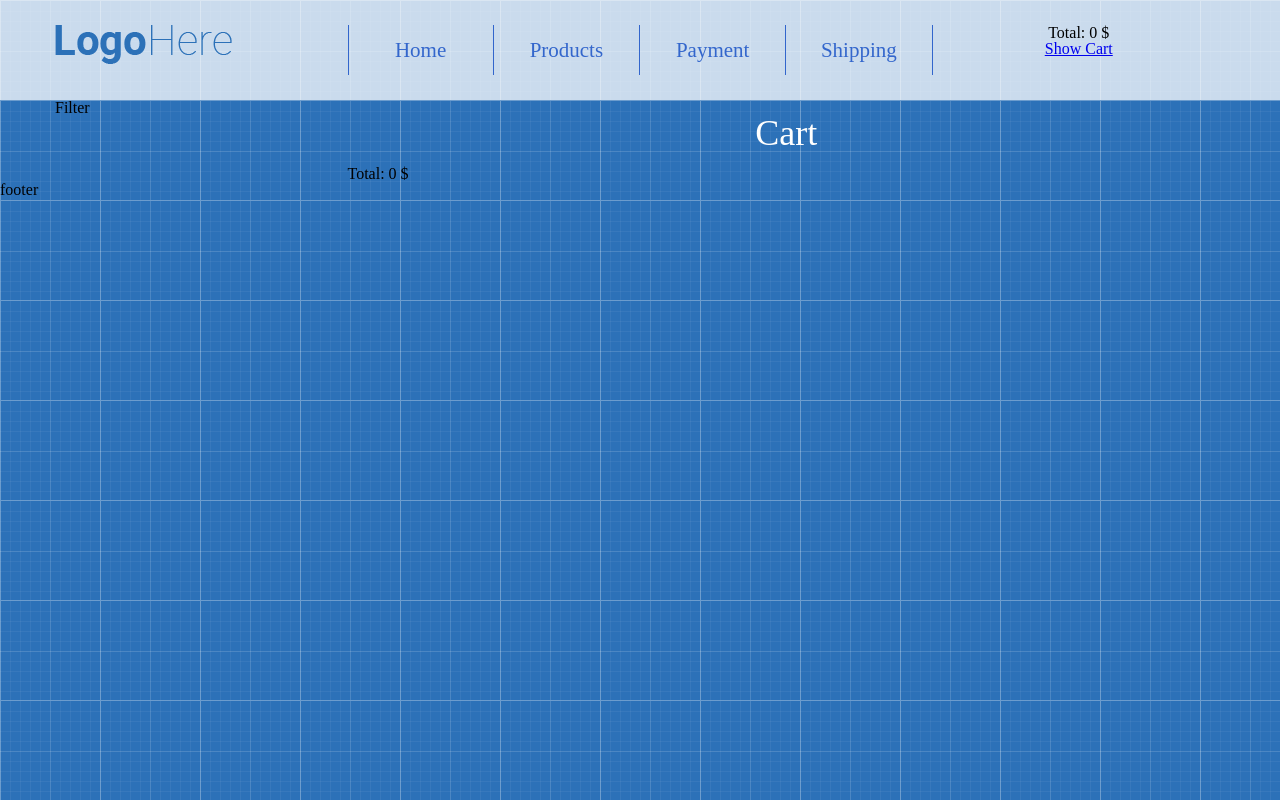
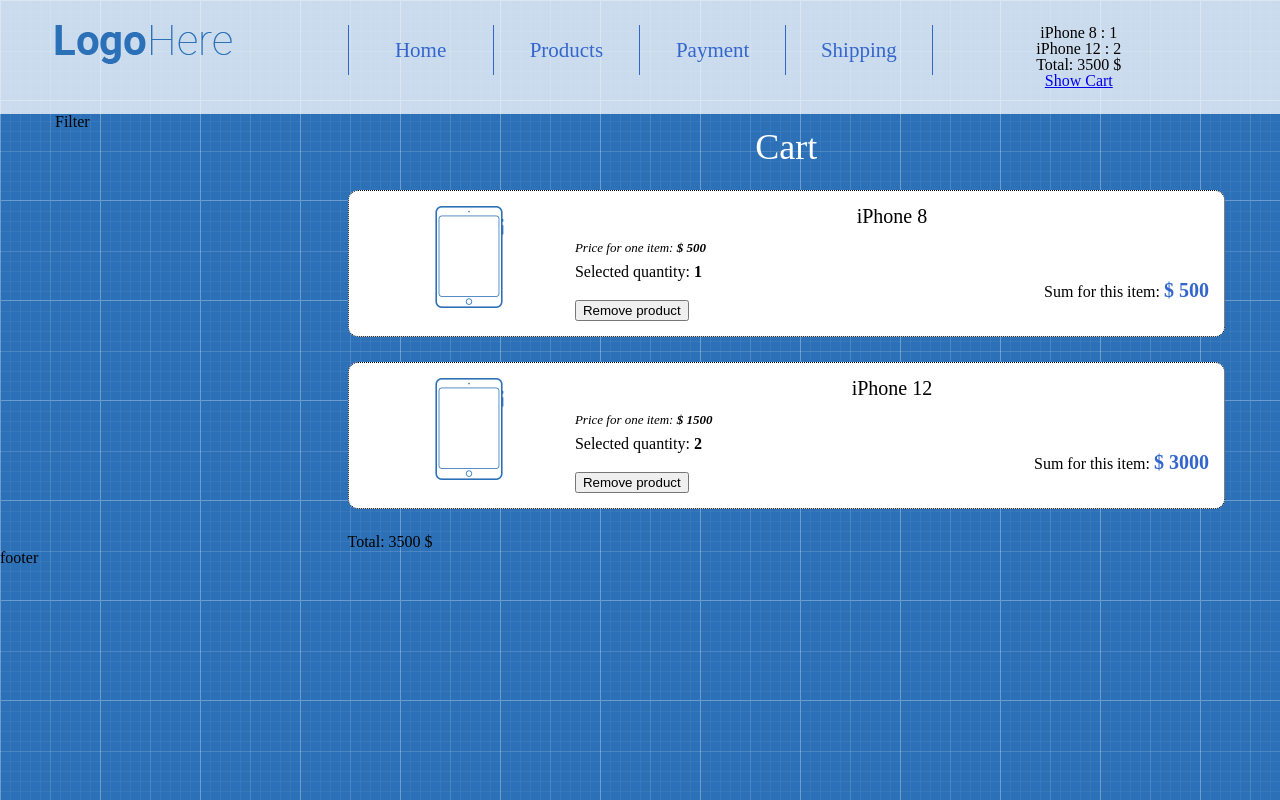
Before and after one commit to MXML11LN/Demo-shop-react, a React (Create React App) app: page /cart in a window 1280 px wide. Built offline with nearby package versions, Linux system fonts and the light colour scheme.

Commit message:
added remove products from cart method to app and used it in cart pructlistitemExtended componenet

```diff
--- a/src/App/App.js
+++ b/src/App/App.js
@@ -1,4 +1,5 @@
 import React, { Component } from "react"
+import { omit } from "lodash"
 import "../common/reset.css"
 import "../common/base.css"
 
@@ -10,6 +11,8 @@
 
     state={
         productsInCart:{
+            1:1,
+            2:2,
         }
     }
 
@@ -21,6 +24,13 @@
             }
         }))
     }
+
+    removeProductFromCart = (productId) => {
+        this.setState((prevState) => ({
+            productsInCart:omit(prevState.productsInCart,productId)
+        }))
+    }
+
     render(){
         return(
             <>
@@ -31,6 +41,7 @@
                 <Main
                     productsInCart={this.state.productsInCart}
                     addProductToCart={this.addProductToCart}
+                    removeProductFromCart={this.removeProductFromCart}
                 />
                 <Footer/>
             </>
--- a/src/App/Main/CartPage/CartPage.js
+++ b/src/App/Main/CartPage/CartPage.js
@@ -6,6 +6,7 @@
 
 const CartPage = ({
     productsInCart,
+    removeProductFromCart,
 }) => {
     return(
         <>
@@ -14,9 +15,11 @@
             <CartProductList
             productsInCart={productsInCart}
             CartItem={CartProductListItemExtended}
+            removeProductFromCart={removeProductFromCart}
             />
             <CartTotal
                 productsInCart={productsInCart}
+
             />
         </>
     )
--- a/src/App/Main/Main.js
+++ b/src/App/Main/Main.js
@@ -8,6 +8,7 @@
 const Main = ({
 	addProductToCart,
 	productsInCart,
+	removeProductFromCart,
 }) =>{
     return(
         <main className="main">
@@ -22,6 +23,7 @@
 						/>}/>
 						<Route path="/cart" exact render={() => <CartPage
 							productsInCart={productsInCart}
+							removeProductFromCart={removeProductFromCart}
 						/>}/>
 						<Route path="/shipping" exact component={ShippingPage}/>
 						<Route path="/payment" exact component={PaymentPage}/>
--- a/src/App/Main/Products/ProductList.js
+++ b/src/App/Main/Products/ProductList.js
@@ -17,7 +17,7 @@
                     type,
                     capacity,
                     price,
-                    img,
+                    image,
                 }) => (
                     <div className = "col-lg-6" key= {id}>
                         <ProductListItem
@@ -27,7 +27,7 @@
                             type = {type}
                             capacity= {capacity}
                             price= {price}
-                            img={img}
+                            image={image}
                             addProductToCart={addProductToCart}
                         />
                     </div>
--- a/src/App/Main/Products/ProductListItem.js
+++ b/src/App/Main/Products/ProductListItem.js
@@ -23,7 +23,7 @@
     render(){
         const{
             id,
-            img,
+            image,
             name,
             description,
             type,
@@ -34,7 +34,7 @@
     return(
         <div className="product-list-item">
             <div className = "product-img">
-                <img src={img} alt ={name}/>
+                <img src={image} alt ={name}/>
             </div>
             <div className="product-title">{name}</div>
             <div className="product-description">{description}</div>
@@ -68,7 +68,7 @@
 }
 ProductListItem.defaultProps ={
     description:" no description ... ",
-    img:"images/default-img.png",
+    image:"images/default-img.png",
 }
 
 
--- a/src/App/Main/Products/products.js
+++ b/src/App/Main/Products/products.js
@@ -7,7 +7,7 @@
     type:"phone",
     capacity:128,
     price:500,
-    img:"images/ipad.png"
+    image:"images/ipad.png"
 },
 {
     id:2,
@@ -16,7 +16,7 @@
     type:"phone",
     capacity:256,
     price:1500,
-    img:"images/ipad.png"
+    image:"images/ipad.png"
 },
 {
     id:3,
@@ -25,7 +25,7 @@
     type:"phone",
     capacity:64,
     price:800,
-    img:"images/iphone.png"
+    image:"images/iphone.png"
 },
 {
     id:4,
@@ -34,7 +34,7 @@
     type:"phone",
     capacity:756,
     price:1200,
-    img:"images/ipad.png"
+    image:"images/ipad.png"
 },
 {
     id:5,
@@ -43,7 +43,7 @@
     type:"phone",
     capacity:512,
     price:1400,
-    /*img:"images/iphone.png" */
+    /*image:"images/iphone.png" */
 },
 ]
 
--- a/src/Components/Cart/CartProductLicstItemExtended.js
+++ b/src/Components/Cart/CartProductLicstItemExtended.js
@@ -5,7 +5,7 @@
 const CartProductListItemExtended = ({
     product,
     productCount,
-
+    removeProductFromCart
 }) => (
         <div className="cart-product-list-item-description">
             <div className="row">
@@ -26,6 +26,7 @@
                     <p className="cart-extended-sum">
                          Sum for this item: <span className="bold sum-price">$ {(product.price * productCount)} </span>
                     </p>
+                    <button onClick={() => removeProductFromCart(product.id)}>Remove product</button>
                 </div>
             </div>
         </div>
--- a/src/Components/Cart/CartProductList.js
+++ b/src/Components/Cart/CartProductList.js
@@ -1,12 +1,13 @@
 import React from "react"
-import {keys} from "lodash"
+import { keys } from "lodash"
 import  products, { getProductsObject } from "../../App/Main/Products/products"
 import CartProductListItem from "./CartProductListItem"
 
 const CartProductList = ({
     productsInCart,
     productsObject = getProductsObject(products),
-    CartItem = CartProductListItem
+    CartItem = CartProductListItem,
+    removeProductFromCart
 }) =>{
     return(
         <div>
@@ -16,6 +17,7 @@
                         key={id}
                         product={productsObject[id]}
                         productCount={productsInCart[id]}
+                        removeProductFromCart={removeProductFromCart}
                     />
                 ))
             }
```
